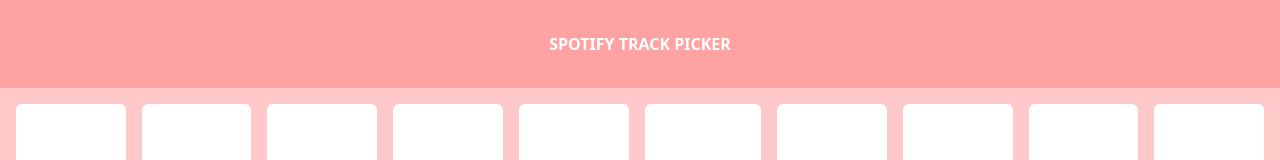
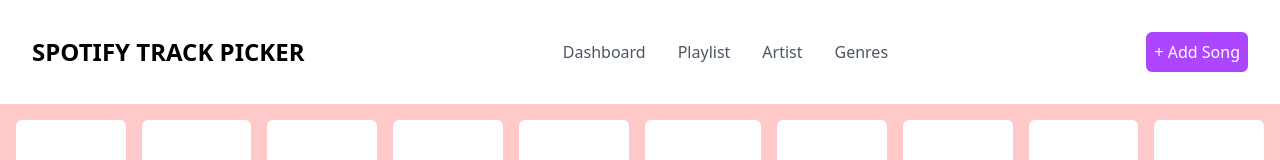
Before and after one commit to markygan123/react-spotify-track-picker, a Next.js app: page / in a window 1280 px wide. Shown: the top 160 px of the page. Built offline with nearby package versions, Linux system fonts and the light colour scheme.

Commit message:
Updated navbar

```diff
--- a/src/app/components/navbar.js
+++ b/src/app/components/navbar.js
@@ -1,13 +1,26 @@
-import React from 'react'
+import React from "react";
 
 function Navbar() {
   return (
-    <div className='bg-red-300 p-8 text-center'>
-      <p className='font-semibold text-white'>
-        SPOTIFY TRACK PICKER
-      </p>
+    <div className="bg-white p-8 text-center flex justify-between items-center">
+      <div>
+        <p className="font-bold text-black text-2xl">SPOTIFY TRACK PICKER</p>
+      </div>
+      <div>
+        <ul className="flex gap-8 text-gray-600">
+          <li>Dashboard</li>
+          <li>Playlist</li>
+          <li>Artist</li>
+          <li>Genres</li>
+        </ul>
+      </div>
+      <div>
+        <button className="bg-purple-500 text-white p-2 rounded-md">
+          + Add Song
+        </button>
+      </div>
     </div>
-  )
+  );
 }
 
-export default Navbar
+export default Navbar;
--- /dev/null
+++ b/src/app/postcss.config.mjs
@@ -0,0 +1,5 @@
+export default {
+  plugins: {
+    "@tailwindcss/postcss": {},
+  },
+};
```
